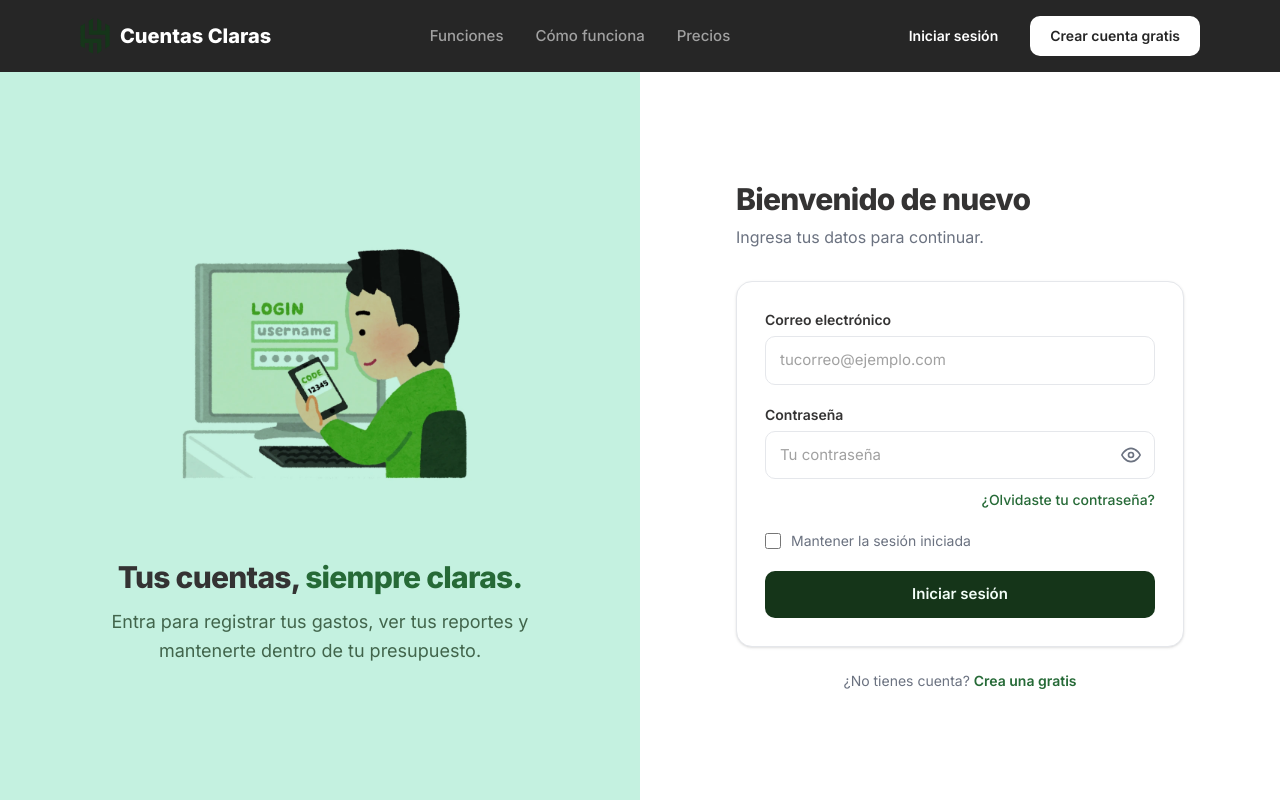
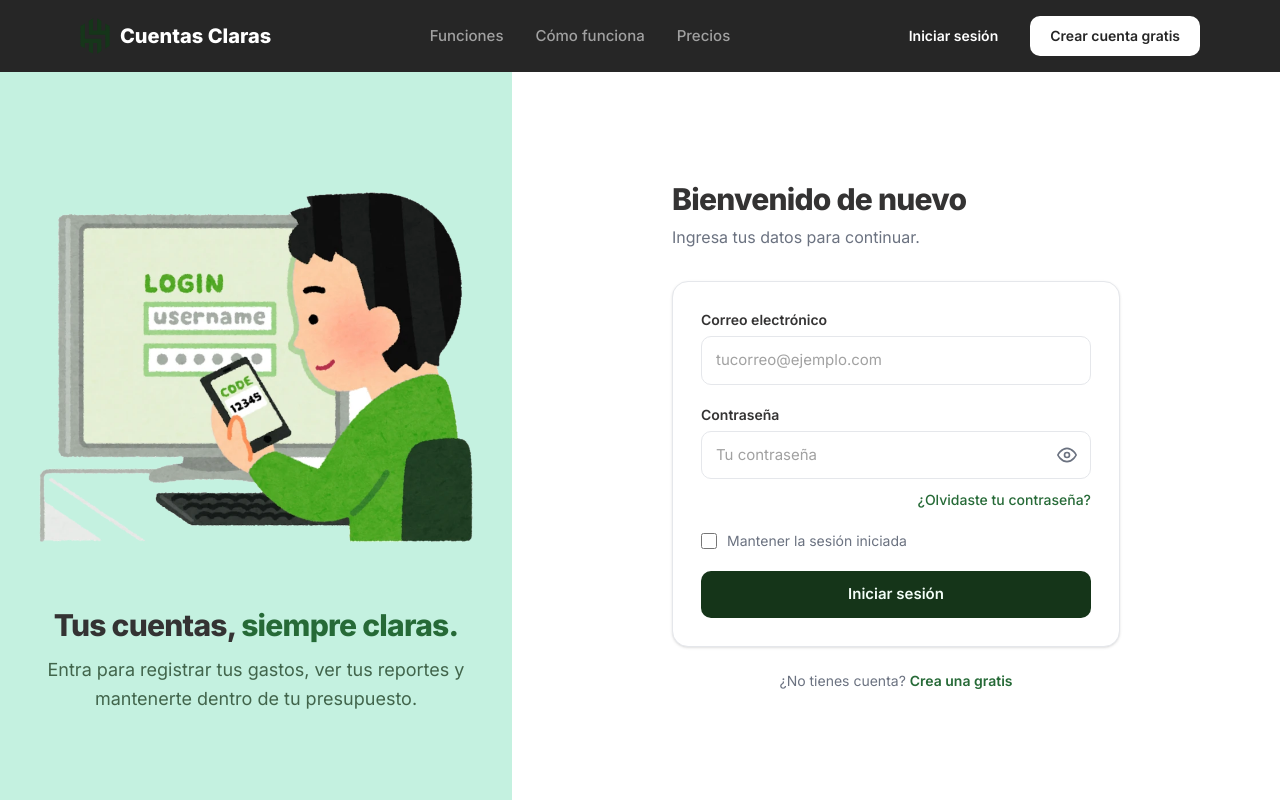
Before and after one commit to juandadevp/cuentasclaras, a Next.js app: page /login in a window 1280 px wide. Built offline with nearby package versions, Linux system fonts and the light colour scheme.

Commit message:
Login: imagen con colores originales sin fondo y panel izquierdo más angosto

```diff
--- a/src/app/login/page.tsx
+++ b/src/app/login/page.tsx
@@ -7,10 +7,10 @@ export const metadata: Metadata = { title: "Iniciar sesión" };
 
 export default function LoginPage() {
   return (
-    <div className="grid min-h-[calc(100vh-4.5rem)] md:grid-cols-2">
-      <aside className="hidden flex-col items-center justify-center gap-8 bg-menta px-10 py-12 md:flex">
-        <div className="relative h-80 w-full max-w-lg">
-          <ImagenDeFondo src="/login.webp" ajuste="contain" claseImagen="mix-blend-multiply" />
+    <div className="grid min-h-[calc(100vh-4.5rem)] md:grid-cols-[2fr_3fr]">
+      <aside className="hidden flex-col items-center justify-center gap-8 bg-menta px-8 py-12 md:flex">
+        <div className="relative h-[26rem] w-full max-w-md">
+          <ImagenDeFondo src="/login.png" ajuste="contain" />
         </div>
         <div className="max-w-md text-center">
           <h2 className="text-3xl font-extrabold tracking-tight text-foreground">
--- a/src/components/ui/ImagenDeFondo.tsx
+++ b/src/components/ui/ImagenDeFondo.tsx
@@ -26,7 +26,7 @@ export function ImagenDeFondo({ src, capa, className = "", ajuste = "cover", cla
         sizes="100vw"
         quality={90}
         priority
-        unoptimized={src.endsWith(".gif")}
+        unoptimized={/\.(gif|png)$/.test(src)}
         className={`size-full ${ajuste === "cover" ? "object-cover" : "object-contain"} ${claseImagen}`}
       />
       {capa && <div className={`absolute inset-0 ${capa}`} />}
```
Also changed, not shown: public/login.png (added), public/login.webp (deleted).
